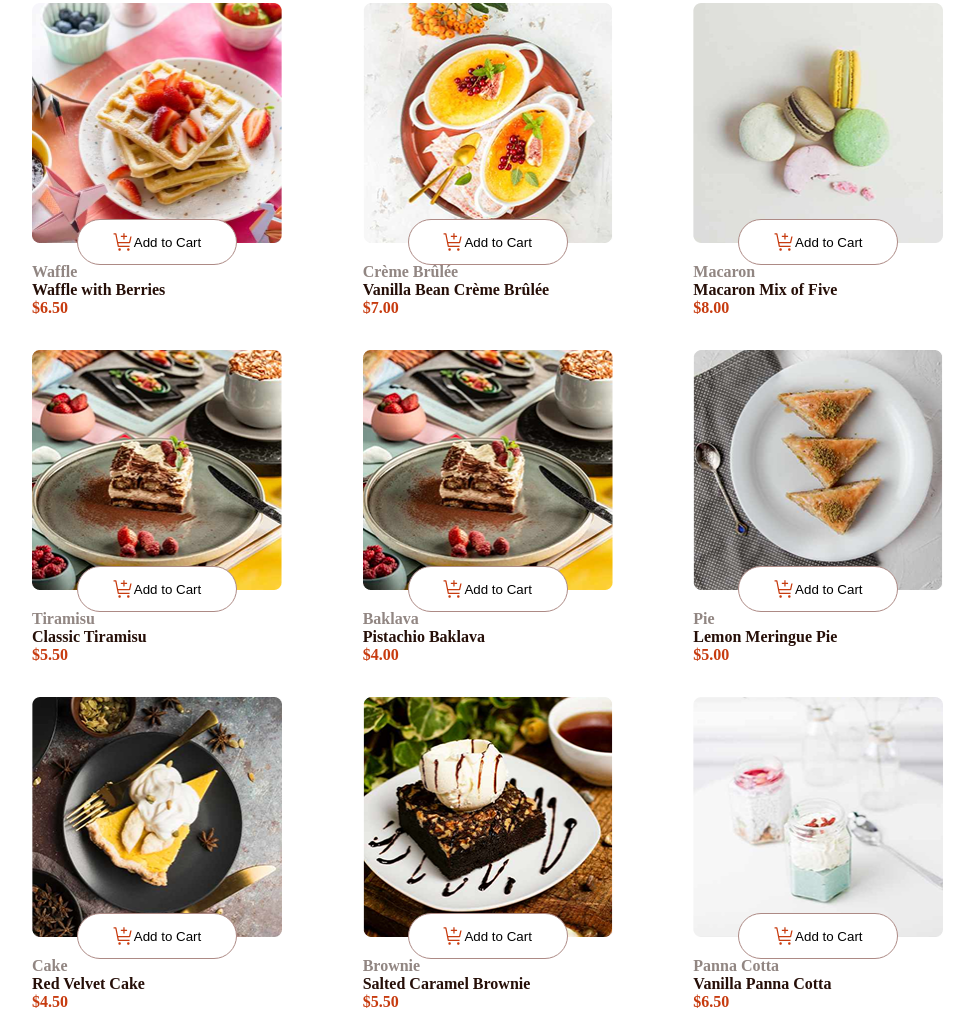
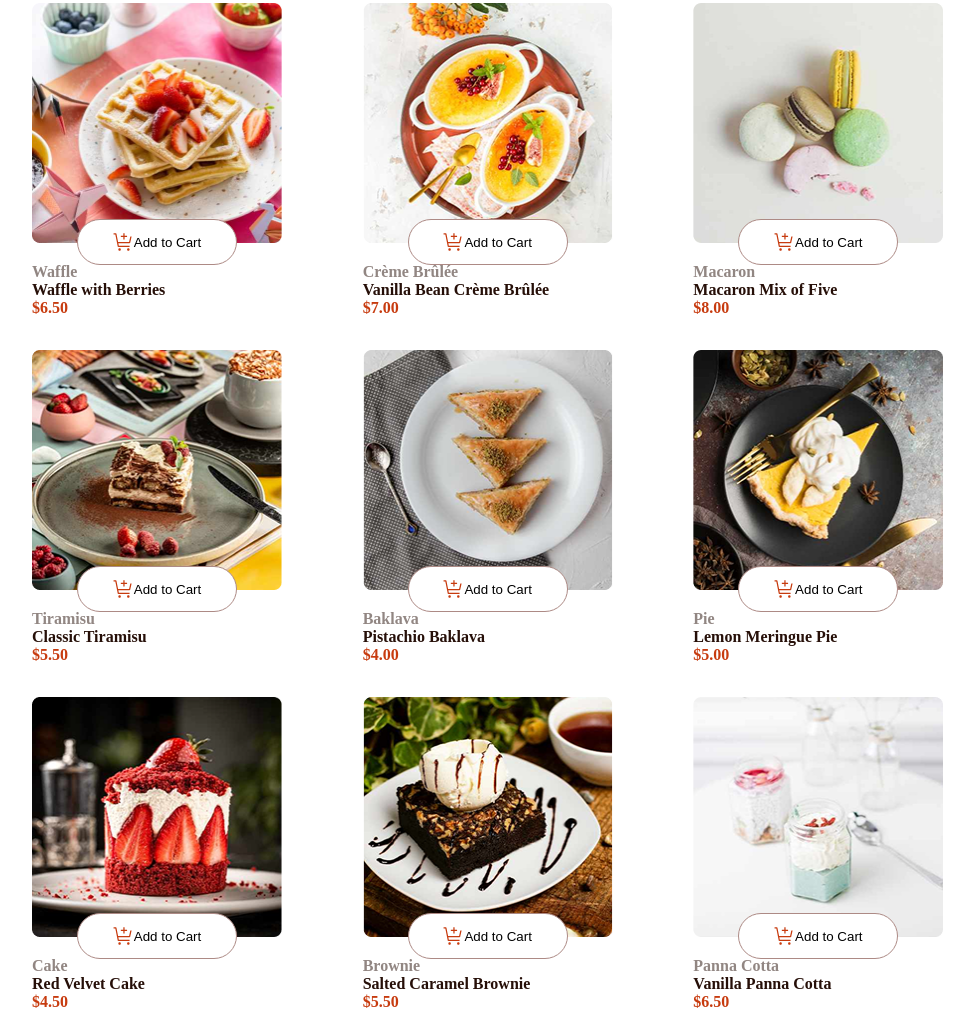
Before and after one commit to bekzod10/Desserts-Web-sayt, a plain HTML site: page index.html in a window 1280 px wide. Shown: the part 165-1177 px from the top of the page, without its empty margins (112-1086 px from the left). Drawn offline with Linux system fonts and the light colour scheme.

Commit message:
add foto

```diff
--- a/index.html
+++ b/index.html
@@ -149,7 +149,7 @@
                 </div>
 
                 <div class="desert-cart">
-                    <img src="./img/Item Image (4).png" alt="" class="cart-img">
+                    <img src="./img/Item Image (5).png" alt="" class="cart-img">
 
                     <button class="cart-add-btn">
                         <svg width="21" height="20" viewBox="0 0 21 20" fill="none" xmlns="http://www.w3.org/2000/svg">
@@ -181,7 +181,7 @@
                 </div>
 
                 <div class="desert-cart">
-                    <img src="./img/Item Image (5).png" alt="" class="cart-img">
+                    <img src="./img/Item Image (6).png" alt="" class="cart-img">
 
                     <button class="cart-add-btn">
                         <svg width="21" height="20" viewBox="0 0 21 20" fill="none" xmlns="http://www.w3.org/2000/svg">
@@ -213,7 +213,7 @@
                 </div>
 
                 <div class="desert-cart">
-                    <img src="./img/Item Image (6).png" alt="" class="cart-img">
+                    <img src="./img/Item Image (9).png" alt="" class="cart-img">
 
                     <button class="cart-add-btn">
                         <svg width="21" height="20" viewBox="0 0 21 20" fill="none" xmlns="http://www.w3.org/2000/svg">
```
Also changed, not shown: img/Item Image (4).png (deleted), img/Item Image (9).png (added).
